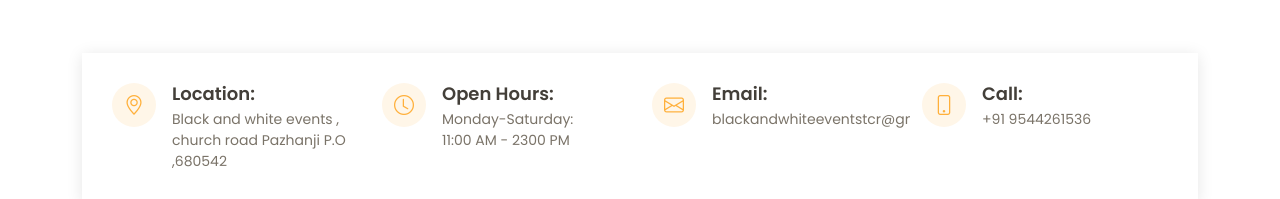
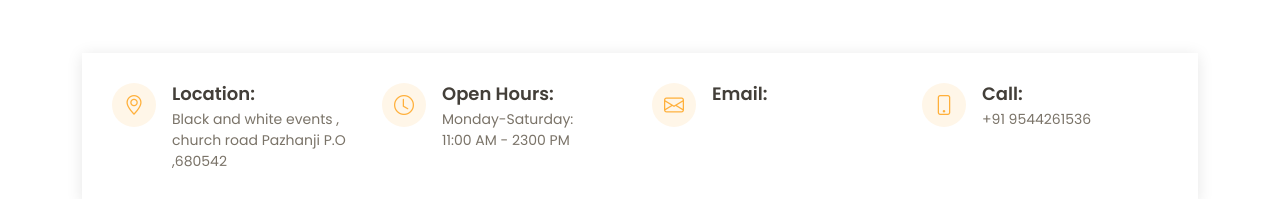
Before and after one commit to blackandwhite2024/b_w.github.io, a plain HTML site: page index.html in a window 1280 px wide. Shown: the part 3220-3419 px from the top of the page. Drawn offline with Linux system fonts and the light colour scheme.

Commit message:
change test

```diff
--- a/index.html
+++ b/index.html
@@ -516,7 +516,7 @@
             <div class="col-lg-3 col-md-6 info mt-4 mt-lg-0">
               <i class="bi bi-envelope"></i>
               <h4>Email:</h4>
-              <p>blackandwhiteeventstcr@gmail.com<br>
+              <!-- <p>blackandwhiteeventstcr@gmail.com<br> -->
                 <!-- contact@example.com -->
               </p>
             </div>
```
